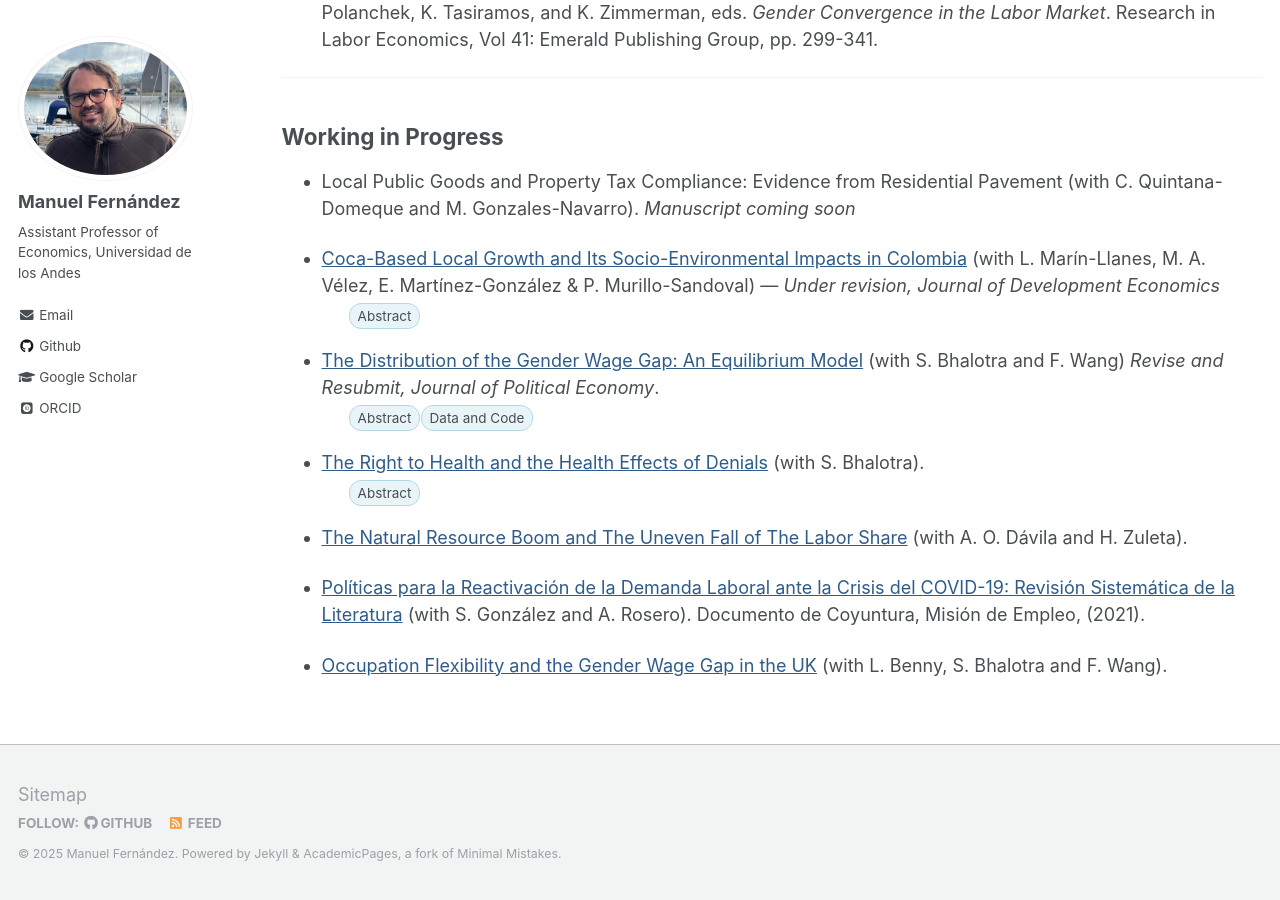
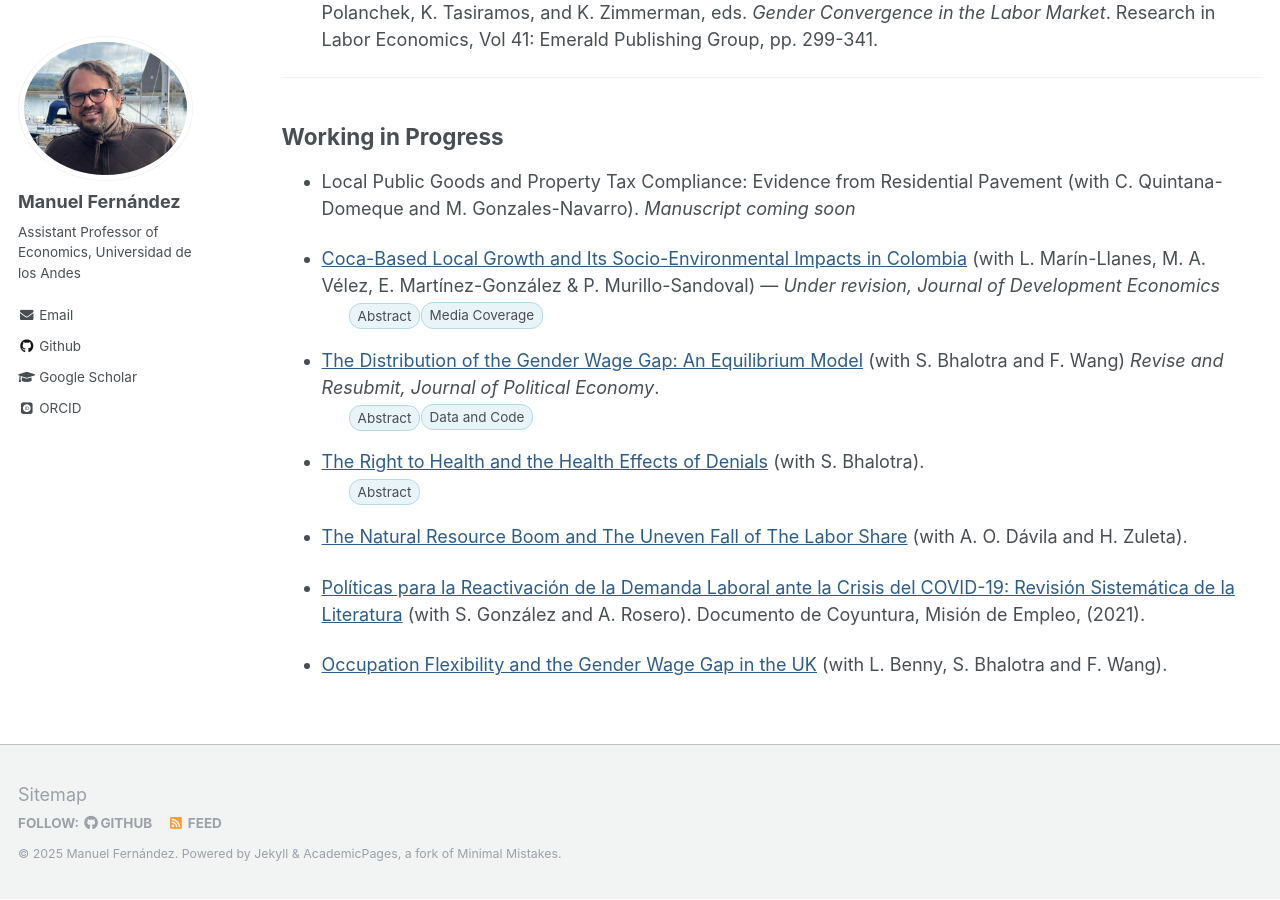
Before and after one commit to man-fern/man-fern.github.io, a Jekyll site: the page built from _pages/research.md, in a window 1280 px wide and 900 px high, scrolled down 1322 px. Built offline with Jekyll 4.4.1, drawn with Linux system fonts in a browser that asks for light colours; some web fonts are replaced.

Commit message:
Media coverage

```diff
--- a/_pages/research.md
+++ b/_pages/research.md
@@ -100,6 +100,13 @@
     </blockquote>
   </details>
 
+    <details style="display:block;margin-left:5.5rem;margin-top:-1.6em;">
+    <summary style="background-color: #e8f4f8; padding: 2px 8px; border: 1px solid #b3d9e6; border-radius: 12px; display: inline-block; cursor: pointer; font-size: 0.75em;">Media Coverage</summary>
+    <ul>
+      <li><a href="https://www.eltiempo.com/justicia/investigacion/bonanza-cocalera-en-colombia-llevo-a-un-aumento-del-pib-municipal-de-hasta-el-10-5-por-ciento-estudio-3373624" target="_blank" rel="noopener" style="color:#000000;">El Tiempo</a></li>
+    </ul>
+  </details>
+
 * [The Distribution of the Gender Wage Gap: An Equilibrium Model](/files/Bhalotra-Fernandez-Wang-FLFP-eq-model.pdf){:style="color:#2E5C8A;text-decoration:underline" target="_blank" rel="noopener"} (with S. Bhalotra and F. Wang) *Revise and Resubmit, Journal of Political Economy*.
 
   <details style="display:block;margin-left:1.5rem;margin-top:-1.2em;">
```
